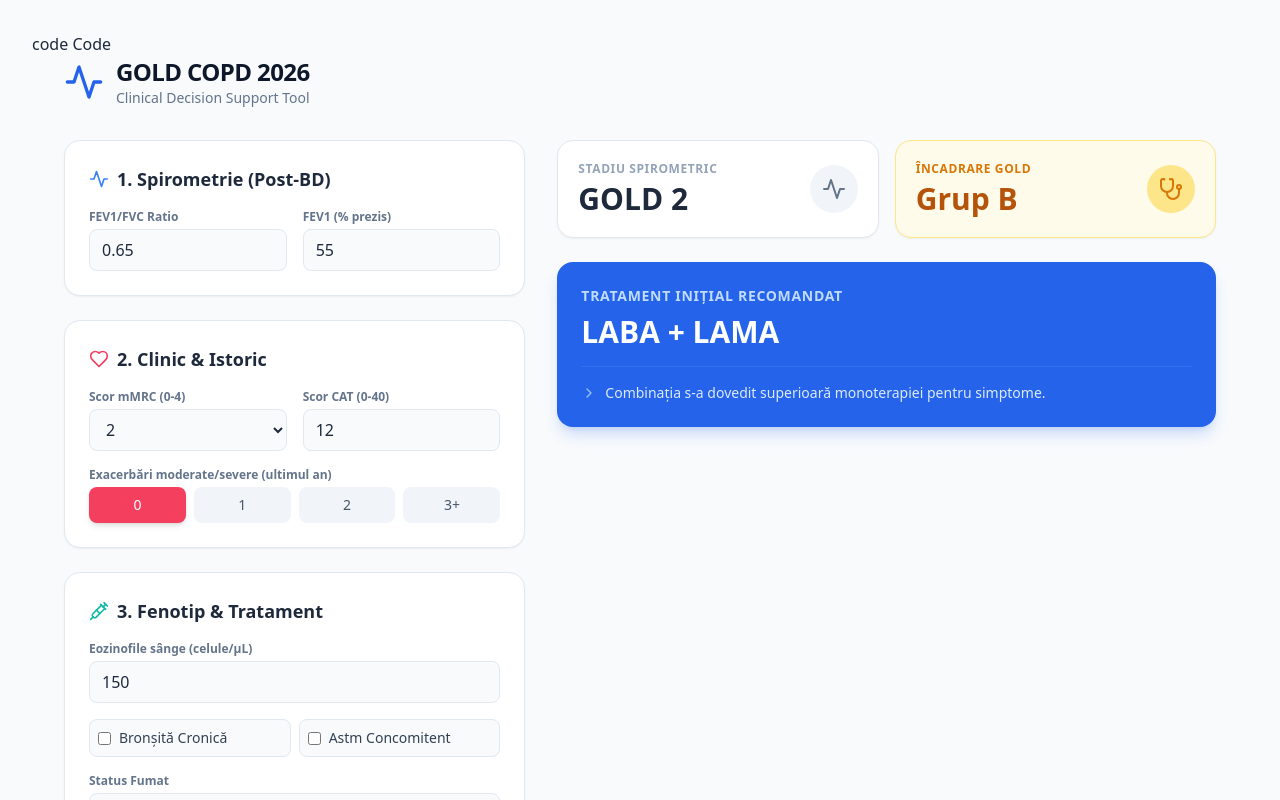
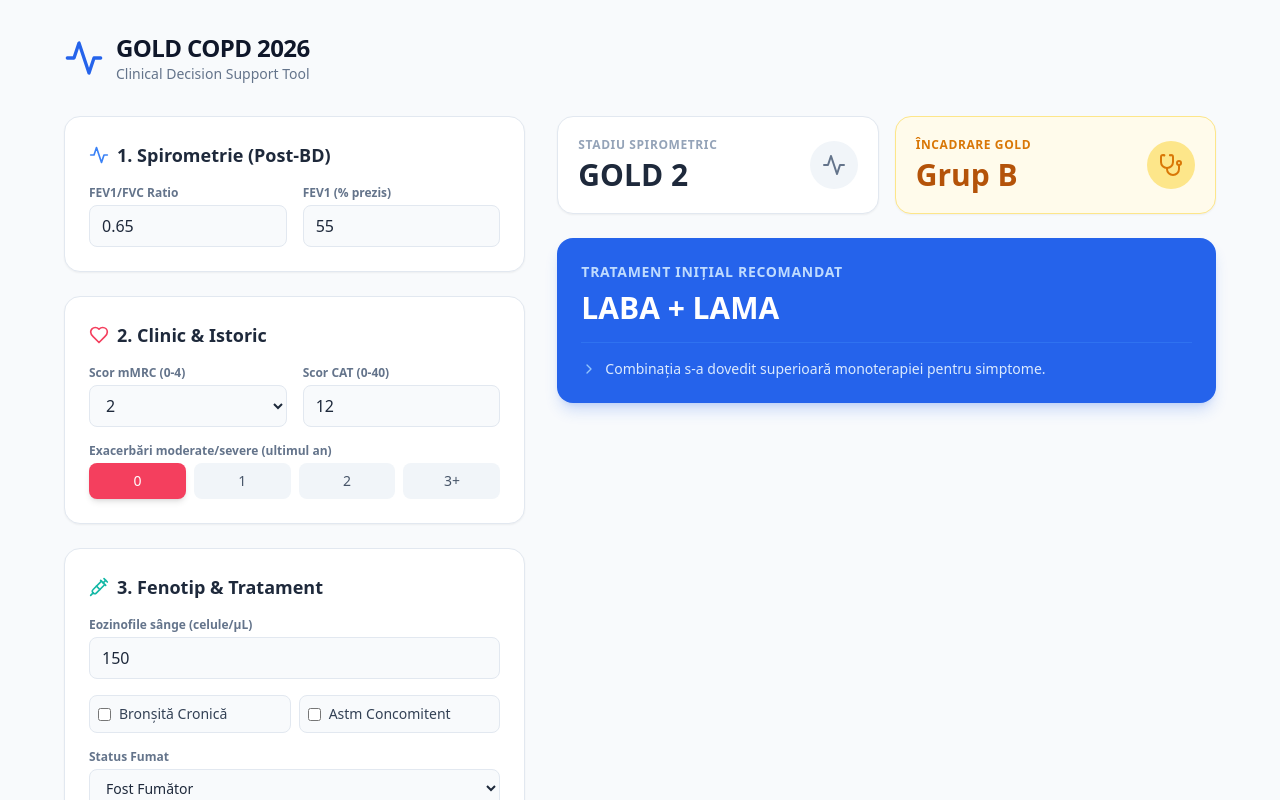
Before and after one commit to crishurazvi/gold-2026-compagnon, a React (Vite) app: page / in a window 1280 px wide. Shown: the top 800 px of the page. Built offline with nearby package versions, Linux system fonts and the light colour scheme; the HTML template or start-up script is replaced by a standard one.

Commit message:
Update App.tsx

```diff
--- a/src/App.tsx
+++ b/src/App.tsx
@@ -169,8 +169,6 @@ setData(prev => ({ ...prev, exacerbations: { moderateOrSevere: value } }));
 };
 return (
 <div className="min-h-screen bg-slate-50 text-slate-800 font-sans p-4 md:p-8">
-code
-Code
 <header className="max-w-6xl mx-auto mb-8 flex items-center space-x-3">
     <Activity className="w-10 h-10 text-blue-600" />
     <div>
```
